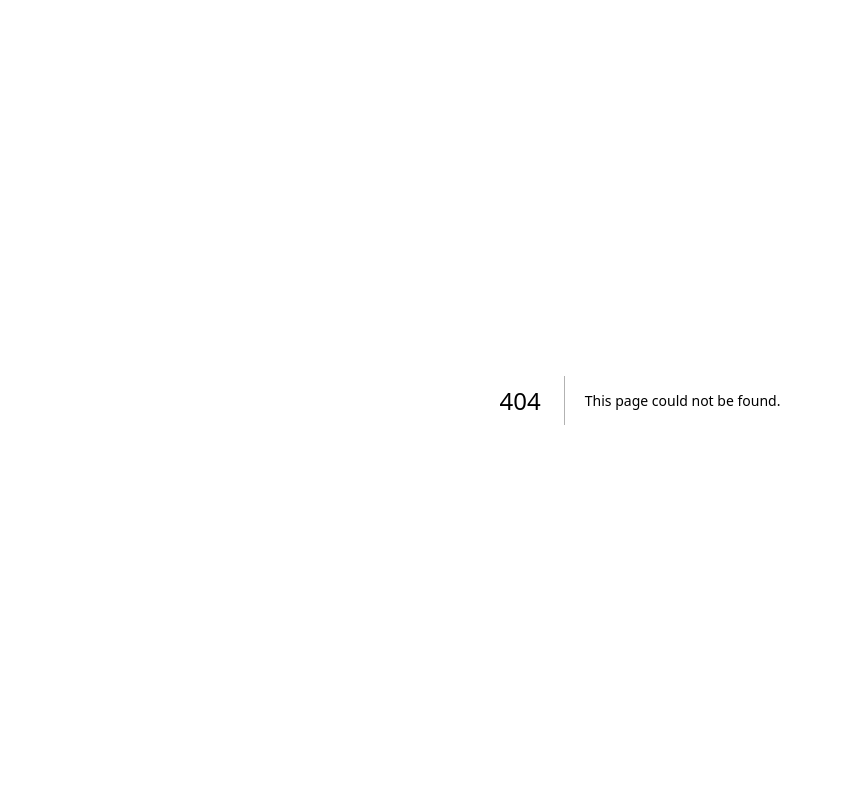
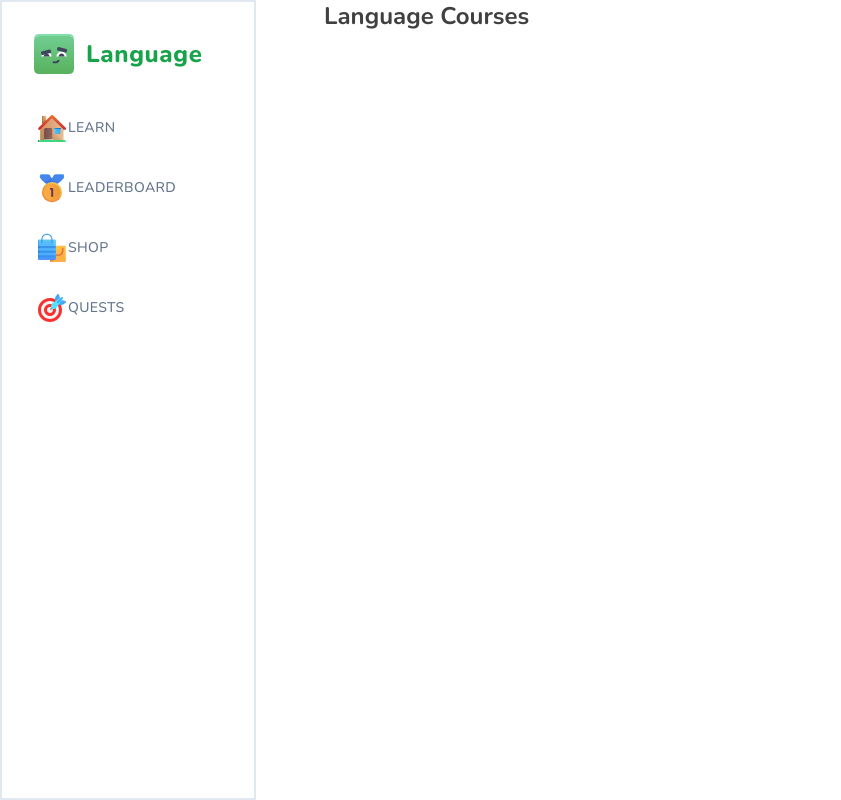
Before and after one commit to Shitanshu731/LanguageApp, a Next.js app: page /courses in a window 1280 px wide. Before the commit this address had no page. Shown: the whole page, without its empty margins (0-841 px from the left). Built offline with nearby package versions, Linux system fonts and the light colour scheme.

Commit message:
Create Course Page

```diff
--- /dev/null
+++ b/app/(main)/courses/page.tsx
@@ -0,0 +1,13 @@
+import React from 'react'
+
+const page = () => {
+  return (
+    <div className='h-full max-w-[912px] px-3 mx-auto'>
+        <h1 className='text-2xl font-bold text-neutral-700 '>
+            Language Courses
+        </h1>
+    </div>
+  )
+}
+
+export default page
```
